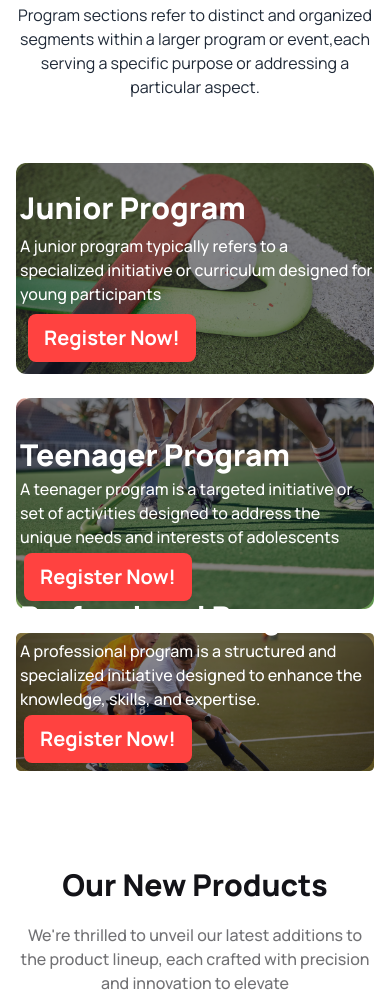
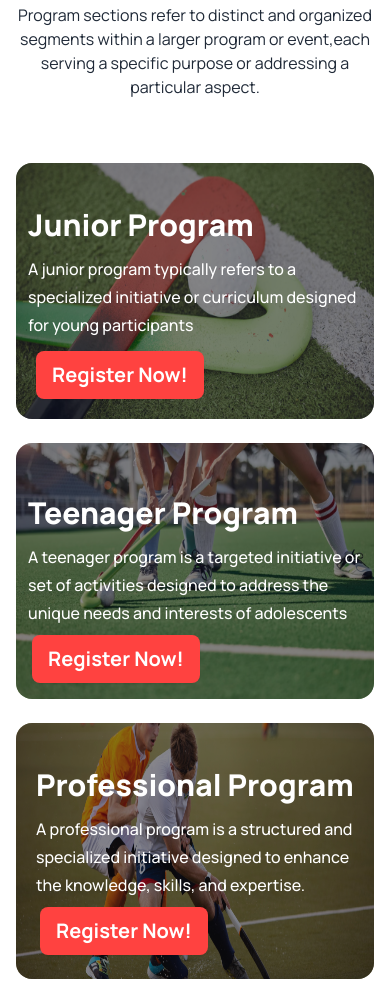
Before and after one commit to devo-ab/hockeys, a plain HTML site: page index.html in a window 390 px wide. Shown: the part 2385-3383 px from the top of the page. Drawn offline with nearby package versions, Linux system fonts and the light colour scheme.

Commit message:
solve the responsive problem of program section

```diff
--- a/index.html
+++ b/index.html
@@ -189,13 +189,13 @@
         <!-- card_1 -->
         <div class="relative flex-1">
           <div>
-            <img src="./images/2.png" alt="" class="w-full relative z-0">
+            <img src="./images/2.png" alt="" class="rounded-2xl h-64 lg:h-full w-[100%] lg:w-full relative z-0">
 
             <div class="bg-[#13131880] rounded-2xl absolute top-0 left-0 right-0 bottom-0 z-20"></div>
           </div>
-          <div class="text-start absolute left-1 bottom-1 md:left-4 md:bottom-4 lg:left-8 lg:bottom-8 z-30">
+          <div class="text-start absolute left-3 bottom-3 md:left-4 md:bottom-4 lg:left-8 lg:bottom-8 z-30">
             <h2 class="text-white text-3xl font-extrabold">Junior Program</h2>
-            <p class="text-white font-medium leading-6 max-w-[495px] mt-2 lg:mt-5">A junior program typically refers to
+            <p class="text-white font-medium leading-7 max-w-[495px] mt-3 mb-1 lg:mt-5">A junior program typically refers to
               a specialized initiative or curriculum designed for young participants</p>
             <button class="btn text-white font-bold text-xl bg-[#FF4240] border-0 m-2 lg:mt-6">Register Now!</button>
           </div>
@@ -204,13 +204,13 @@
         <!-- card_2 -->
         <div class="relative flex-1">
           <div>
-            <img src="./images/3.png" alt="" class="w-full relative z-0">
+            <img src="./images/3.png" alt="" class="rounded-2xl h-64 lg:h-full w-[100%] lg:w-full relative z-0">
 
             <div class="bg-[#13131880] rounded-2xl absolute top-0 left-0 right-0 bottom-0 z-20"></div>
           </div>
-          <div class="text-start absolute left-1 bottom-1 md:left-4 md:bottom-4 lg:left-8 lg:bottom-8 z-30">
+          <div class="text-start absolute left-3 bottom-3 md:left-4 md:bottom-4 lg:left-8 lg:bottom-8 z-30">
             <h2 class="text-white text-3xl font-extrabold">Teenager Program</h2>
-            <p class="text-white font-medium leading-6 max-w-[495px] mt-1 lg:mt-5">A teenager program is a targeted
+            <p class="text-white font-medium leading-7 max-w-[495px] mt-3 mb-1 lg:mt-5">A teenager program is a targeted
               initiative or set of activities designed to address the unique needs and interests of adolescents</p>
             <button class="btn text-white font-bold text-xl bg-[#FF4240] border-0 m-1 lg:mt-6">Register Now!</button>
           </div>
@@ -218,14 +218,14 @@
 
         <!-- card_3 -->
         <div class="relative lg:col-span-2">
-          <div>
-            <img src="./images/4.png" alt="" class="w-full lg:relative -z-0">
+          <div class="bg-cover object-center">
+            <img src="./images/4.png" alt="" class="rounded-2xl h-64 lg:h-full w-[100%] lg:w-full lg:relative -z-0">
 
             <div class="bg-[#13131880] rounded-2xl absolute top-0 left-0 right-0 bottom-0 z-20"></div>
           </div>
-          <div class="text-start absolute left-1 bottom-1 md:left-4 md:bottom-4 lg:left-8 lg:bottom-8 z-30">
+          <div class="text-start absolute left-5 bottom-5 md:left-4 md:bottom-4 lg:left-8 lg:bottom-8 z-30">
             <h2 class="text-white text-3xl font-extrabold">Professional Program</h2>
-            <p class="text-white font-medium leading-6 max-w-[495px] mt-1 lg:mt-5">A professional program is a
+            <p class="text-white font-medium leading-7 max-w-[495px] mt-3 mb-1 lg:mt-5">A professional program is a
               structured and specialized initiative designed to enhance the knowledge, skills, and expertise.</p>
             <button class="btn text-white font-bold text-xl bg-[#FF4240] border-0
             m-1 lg:mt-6">Register Now!</button>
```
